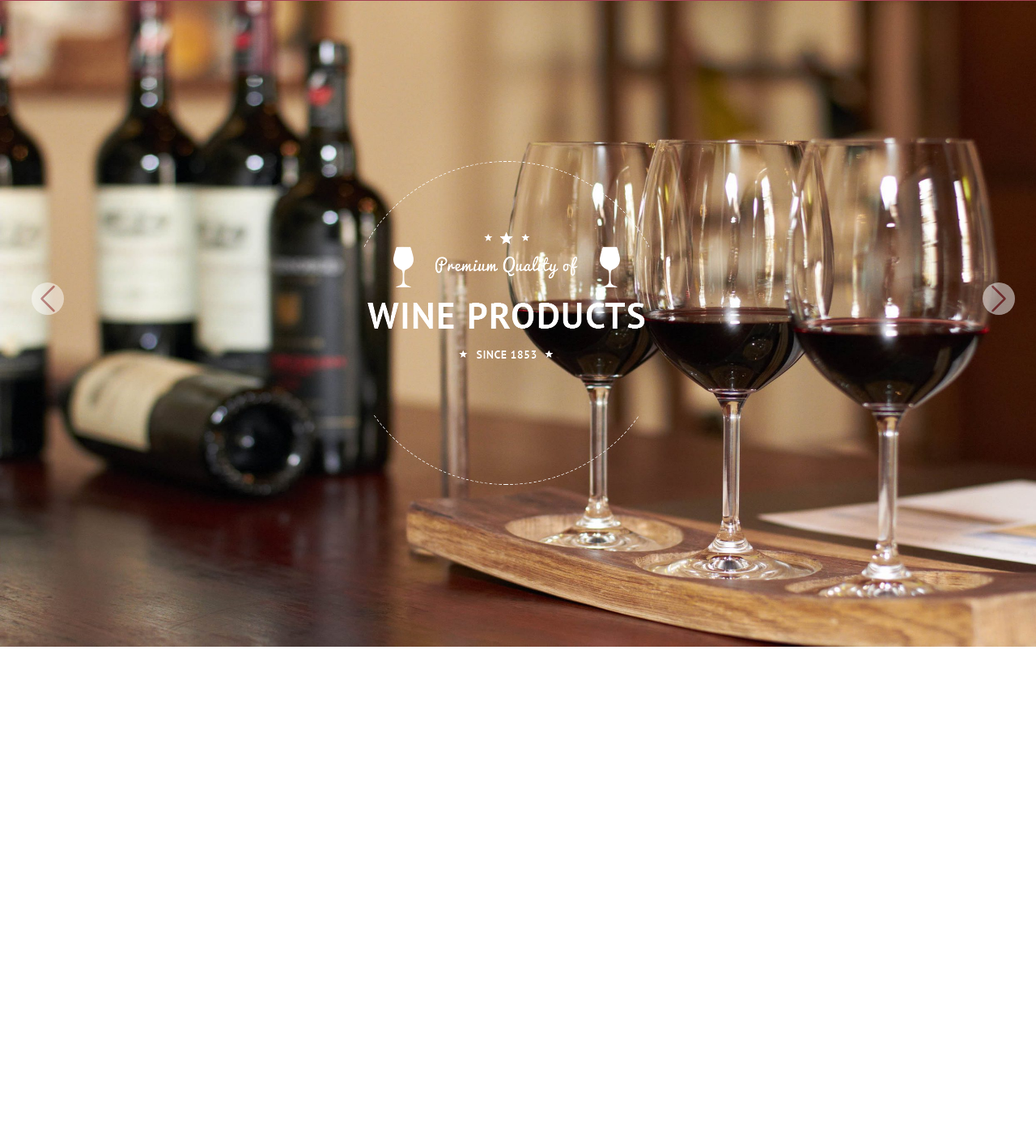
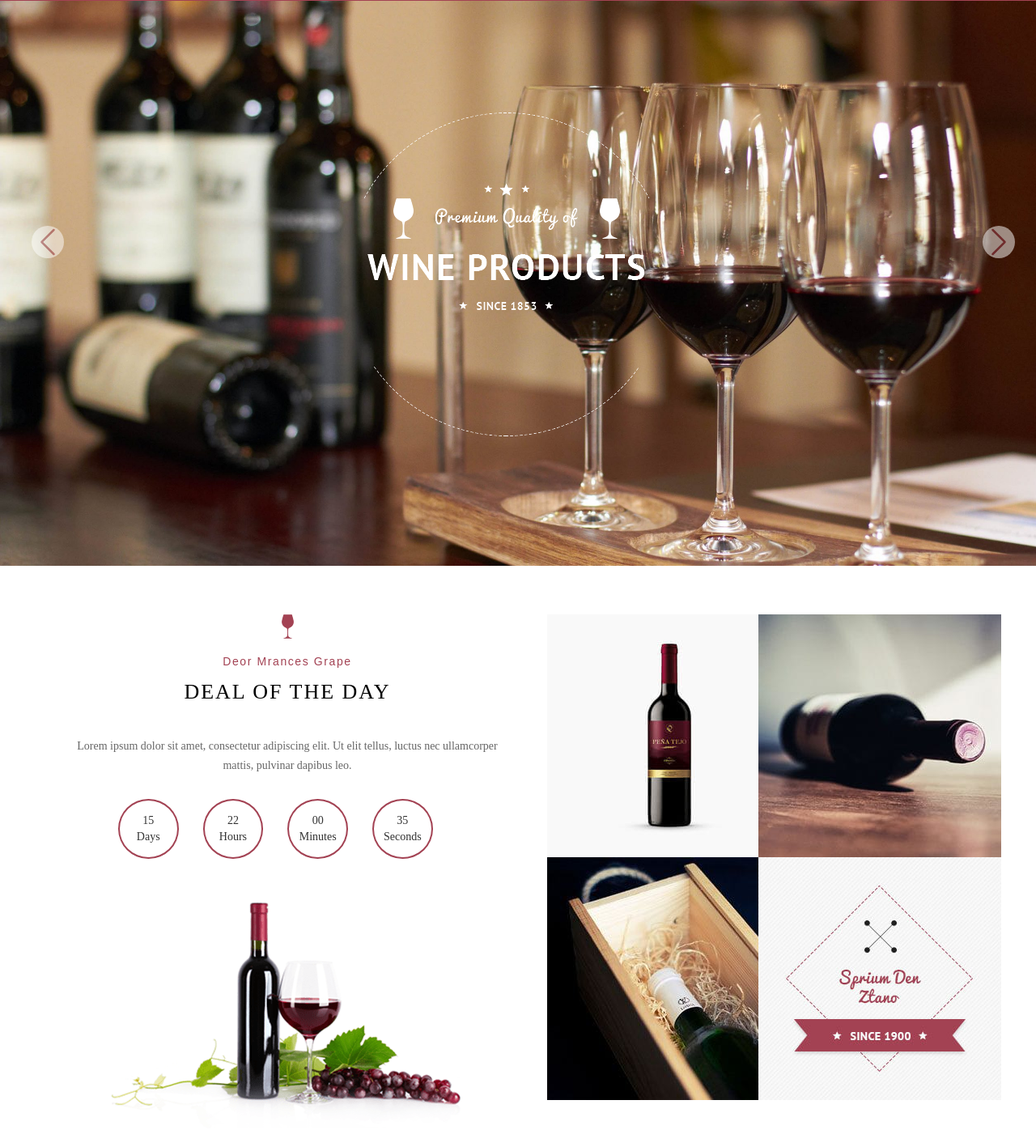
Before and after one commit to UlviAsadzade/ULvino-FrontEnd, a website: page index.html in a window 1280 px wide. Shown: the part 111-1528 px from the top of the page at 81% size. Before the commit the page ends 910 px from the top, so only its background shows below. Drawn offline with nearby package versions, Linux system fonts and the light colour scheme; a web font is replaced by a local one.

Commit message:
created deal-of-day section

```diff
--- /dev/null
+++ b/assets/scss/_variables.scss
@@ -0,0 +1 @@
+// COLORS
--- a/assets/scss/pages/_index.scss
+++ b/assets/scss/pages/_index.scss
@@ -1,5 +1,6 @@
 body{
     overflow-x: hidden;
+    background-color: #fff;
     header{
         background-color: #a34253;
         width: 100%;
@@ -61,7 +62,7 @@ body{
             & .arrows{
                 position: relative;
                 z-index: 1;
-                top: 25%;
+                top: 40%;
                 .bi-chevron-left{
                     background-color: #fff;
                     border-radius: 50%;
@@ -69,7 +70,6 @@ body{
                     height: 40px;
                     position: absolute;
                     left: 3%;
-                    top: 350px;
                     cursor: pointer;
                     opacity: .5;
                     transition: .3s all;
@@ -85,7 +85,6 @@ body{
                     height: 40px;
                     position: absolute;
                     right: 3%;
-                    top: 350px;
                     cursor: pointer;
                     opacity: .5;
                     transition: .3s all;
@@ -98,15 +97,15 @@ body{
 
             & .slider-item{
                 width: 100%;
-                opacity: 0;
-                position: absolute;
-                transition: .7s all;
+                display: none;
                 &.active{
-                    opacity: 1;
+                    display: block;
                 }
                 & img{
-                    width: 100%;
-                    height: 800px;
+                    width: 101%;
+                    height: 700px;
+                    object-fit: cover;
+
                 }
             }
 
@@ -114,7 +113,7 @@ body{
                 position: absolute;
                 z-index: 1;
                 max-width: 100%;
-                top: 200px;
+                top: 20%;
                 left: 35%;
             }
 
@@ -123,4 +122,53 @@ body{
 
 
     }
+
+    .deal-of-day{
+        margin: 60px 0;
+        & .deal-left{
+            display: flex;
+            flex-direction: column;
+            align-items: center;
+            & .deal-left-icon{
+                margin-bottom: 20px;
+            }
+            & h5{
+                font-size: 14px;
+                letter-spacing: 1.6px;
+                color: #A34253;
+                font-weight: 400;
+                font-family: "Pacifico",Sans-serif;
+                margin-bottom: 14px;
+            }
+            & h2{
+                margin-bottom: 40px;
+            }
+            & .deal-left-text{
+                text-align: center;
+                font-size: 14px;
+                margin-bottom: 30px;
+            }
+
+            & .deal-left-time{
+                max-width: 90%;
+                margin: 0 auto;
+                margin-bottom: 50px;
+                & .deal-left-time-box{
+                    display: flex;
+                    flex-direction: column;
+                    align-items: center;
+                    padding: 15px 20px;
+                    border: 2px solid #A34253 ;
+                    border-radius: 50%;
+                    margin: 0 15px;
+                    & span{
+                        font-size: 14px;
+                        line-height: 20px;
+                        color: #333;
+                    }
+
+                }
+            }
+        }
+    }
 }
--- a/index.html
+++ b/index.html
@@ -110,6 +110,74 @@
         </div>
     </main>
 
+    <section class="deal-of-day">
+        <div class="container">
+            <div class="row">
+                <div class="col-6">
+                    <div class="deal-left">
+                        <div >
+                            <img class="deal-left-icon" src="./assets/images/glass.png" alt="">
+                        </div>
+                        <h5>Deor Mrances Grape</h5>
+                        <h2>DEAL OF THE DAY</h2>
+                        <p class="deal-left-text" >
+                            Lorem ipsum dolor sit amet, consectetur adipiscing elit. Ut elit tellus, luctus nec ullamcorper mattis, pulvinar dapibus leo.
+                        </p>
+                        <div class="container">
+                            <div class="row deal-left-time">
+                                <div class="col-2 deal-left-time-box">
+                                    <span>15</span>
+                                    <span>Days</span>
+                                </div>
+                                <div class="col-2 deal-left-time-box">
+                                    <span>22</span>
+                                    <span>Hours</span>
+                                </div>
+                                <div class="col-2 deal-left-time-box">
+                                    <span>00</span>
+                                    <span>Minutes</span>
+                                </div>
+                                <div class="col-2 deal-left-time-box">
+                                    <span>35</span>
+                                    <span>Seconds</span>
+                                </div>
+                            </div>
+                        </div>
+                        <div>
+                            <img src="./assets/images/deal-left.png" alt="">
+                        </div>
+                    </div>
+
+                </div>
+                <div class="col-6">
+                    <div class="container">
+                        <div class="row deal-rigth">
+                            <div class="col-6">
+                                <img class="deal-right-img" src="./assets/images/deal-right-1.jpg" alt="">
+                            </div>
+                            <div class="col-6">
+                                <img class="deal-right-img" src="./assets/images/deal-right-2.jpg" alt="">
+                            </div>
+                            <div class="col-6">
+                                <img class="deal-right-img" src="./assets/images/deal-right-3.jpg" alt="">
+                            </div>
+                            <div class="col-6">
+                                <img class="deal-right-img" src="./assets/images/deal-right-4.jpg" alt="">
+                            </div>
+                        </div>
+                    </div>
+
+
+
+
+
+                </div>
+            </div>
+        </div>
+    </section>
+
+
+
 
 
     <script src="./assets/js/index.js"></script>
```
Also changed, not shown: assets/css/style.css, assets/images/top-sale-bg.jpg (added), assets/scss/pages/_about.scss (added), assets/scss/pages/_contact.scss (added).
